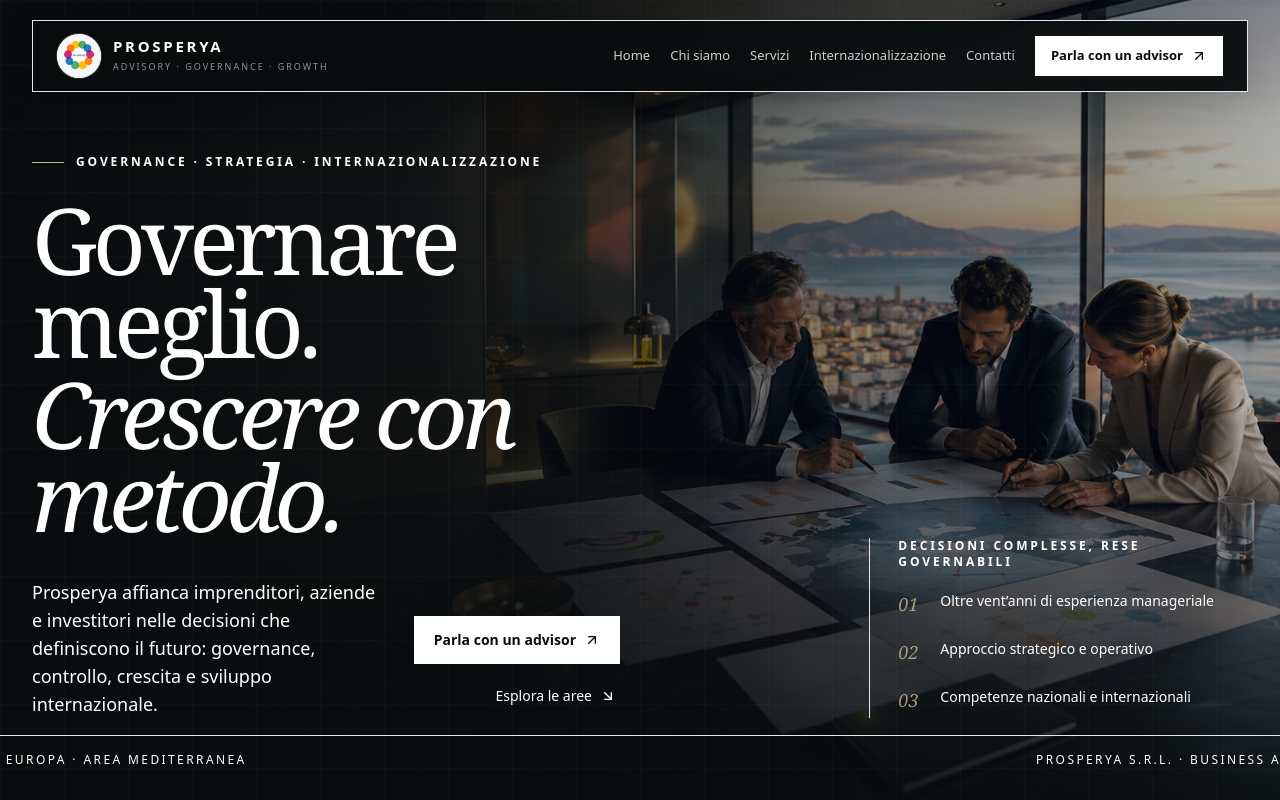
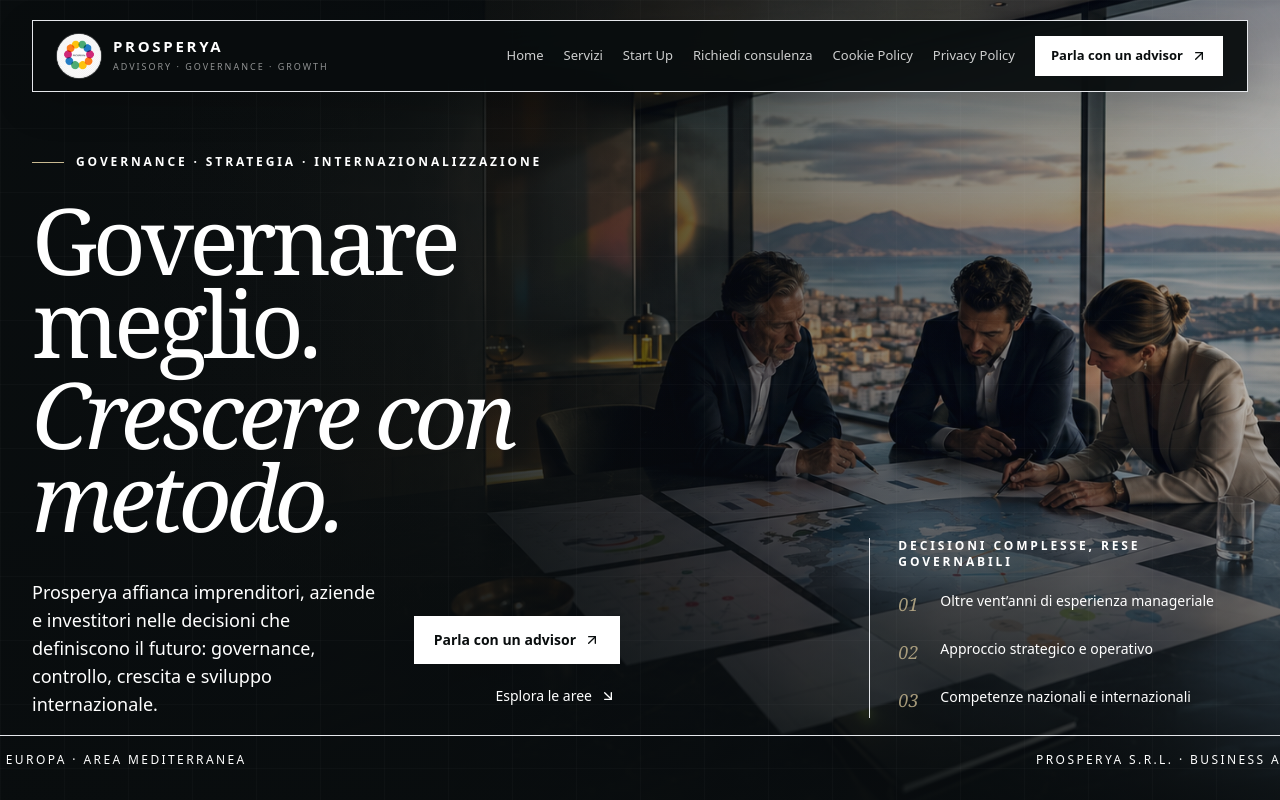
Before and after one commit to gaetanomeli95-lab/Prosperya-site, a Next.js app: page / in a window 1280 px wide. Shown: the top 800 px of the page. Built offline with nearby package versions, Linux system fonts and the light colour scheme.

Commit message:
content: align primary navigation with client brief

```diff
--- a/src/data/navigation.ts
+++ b/src/data/navigation.ts
@@ -1,12 +1,13 @@
 export const mainNav = [
   { label: 'Home', href: '/' },
-  { label: 'Chi siamo', href: '/chi-siamo/' },
   { label: 'Servizi', href: '/servizi/' },
-  { label: 'Internazionalizzazione', href: '/internazionalizzazione/' },
-  { label: 'Contatti', href: '/contatti/' },
+  { label: 'Start Up', href: '/servizi/startup/' },
+  { label: 'Richiedi consulenza', href: '/contatti/' },
+  { label: 'Cookie Policy', href: '/cookie-policy/' },
+  { label: 'Privacy Policy', href: '/privacy-policy/' },
 ];
 
 export const legalNav = [
+  { label: 'Cookie Policy', href: '/cookie-policy/' },
   { label: 'Privacy Policy', href: '/privacy-policy/' },
-  { label: 'Cookie Policy', href: '/cookie-policy/' },
 ];
```
